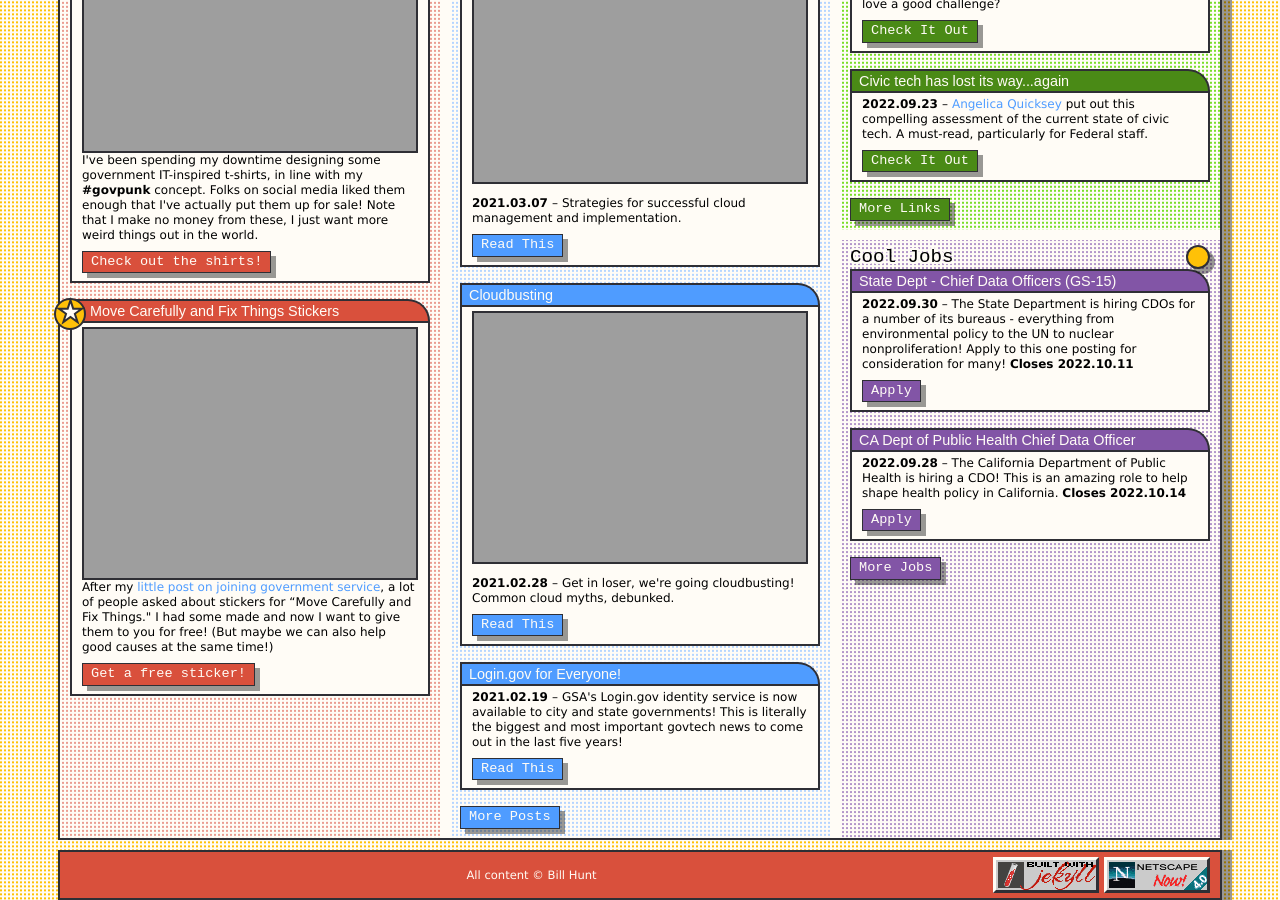
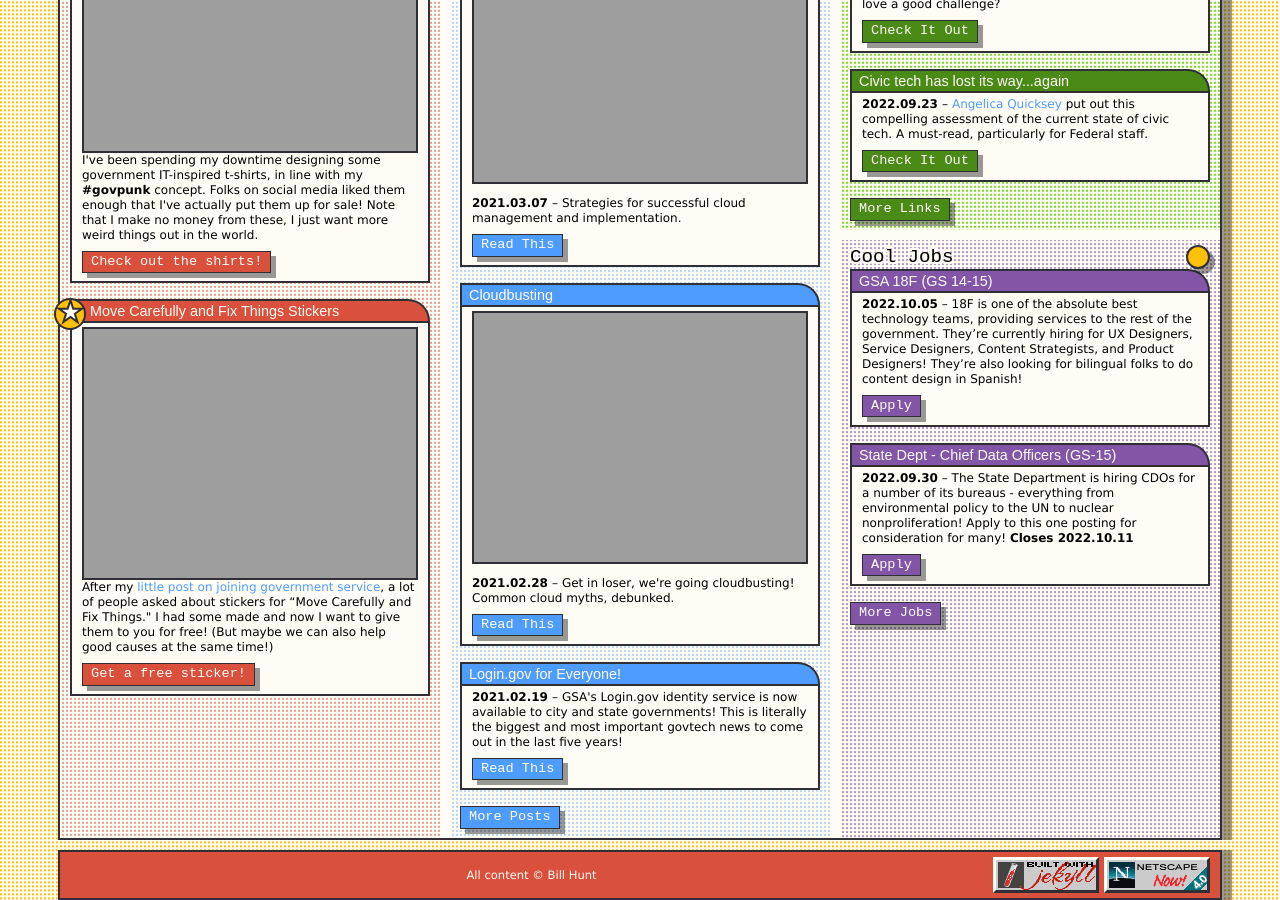
Before and after one commit to krusynth/billhunt.dev, a Jekyll site: the page built from index.md, in a window 1280 px wide and 900 px high, scrolled down 625 px. Built offline with Jekyll 4.4.1, drawn with Linux system fonts in a browser that asks for light colours; some web fonts are replaced.

Commit message:
Update content

```diff
--- a/_data/jobs.yml
+++ b/_data/jobs.yml
@@ -1,3 +1,9 @@
+- title: GSA 18F (GS 14-15)
+  url: https://join.tts.gsa.gov/
+  date: 2022-10-05
+  closes:
+  content: 18F is one of the absolute best technology teams, providing services to the rest of the government. They're currently hiring for UX Designers, Service Designers, Content Strategists, and Product Designers! They're also looking for bilingual folks to do content design in Spanish!
+
 - title: HHS Centers for Medicare & Medicaid Designer (GS 11-12)
   url: https://www.usajobs.gov/job/679510500
   date: 2022-10-01
```
